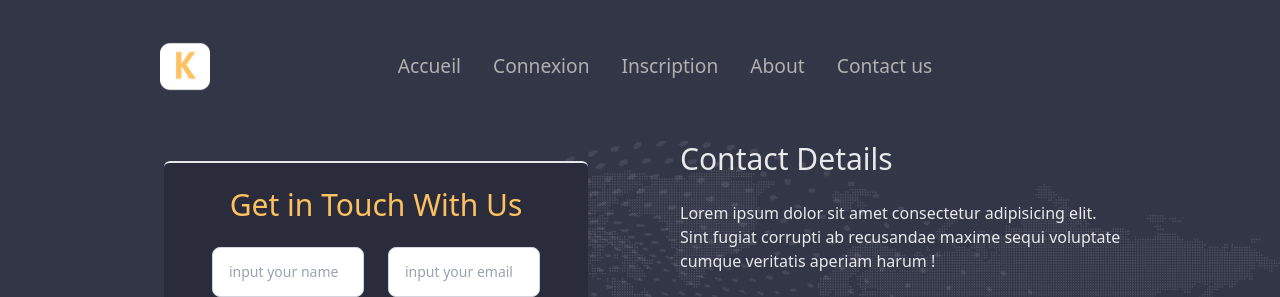
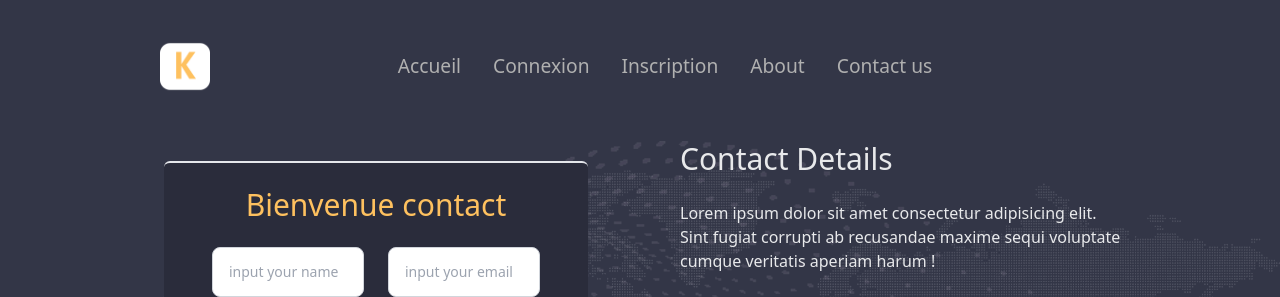
Before and after one commit to SCPR-Groupe/leFront, a React (Vite) app: page /contact in a window 1280 px wide. Shown: the top 297 px of the page. Built offline with nearby package versions, Linux system fonts and the light colour scheme.

Commit message:
nmodifier tete contact

```diff
--- a/src/page/Page_ACCES_PUBLIC/Contact.jsx
+++ b/src/page/Page_ACCES_PUBLIC/Contact.jsx
@@ -17,7 +17,7 @@ const Contact = () => {
             <div className='  grid lg:grid-cols-2 gap-4 text-center sm:text-left sm:gap-16 pt-4  '>
                 <div className=' p-5'>
                     <form action="" className='bg-[#2a2c3b]  px-4 sm:px-12 py-6 rounded-md test2 hidden border-t-2 '>
-                        <h1 className='text-3xl pb-6 text-jaune text-center'>Get in Touch With Us</h1>
+                        <h1 className='text-3xl pb-6 text-jaune text-center'>Bienvenue contact</h1>
                         <div className='grid  md:grid-cols-2 gap-6'>
                             <div className='col-span-1 '>
                                 <input type="text" className=' tailwind-form h-[50px]' placeholder='input your name' />
```
